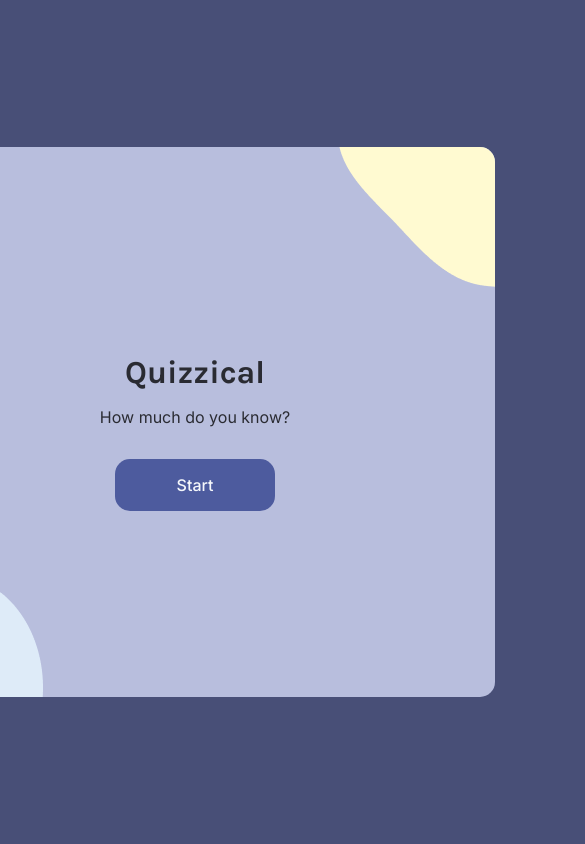
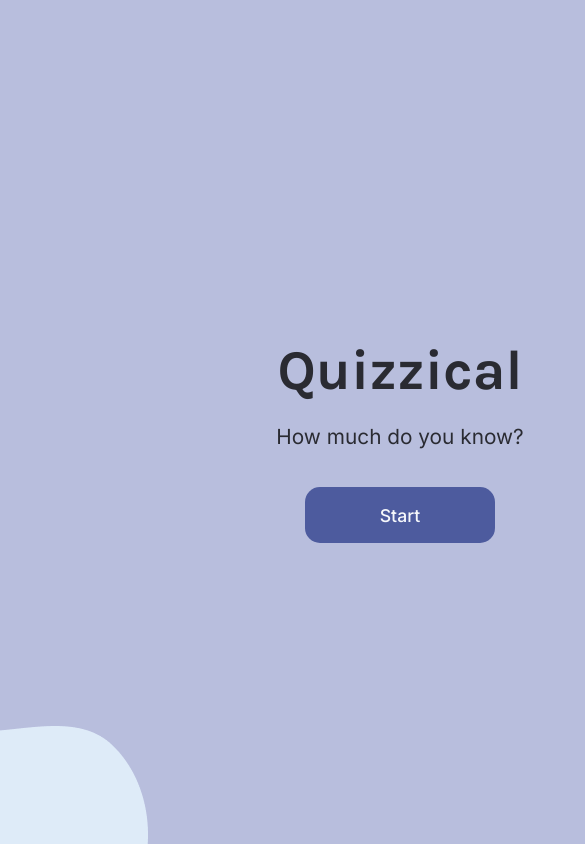
Before and after one commit to gare-Ware/Quizzical, a React (Create React App) app: page / in a window 390 px wide. Shown: the top 844 px of the page, 585 px wide, since content can reach past the window. Built offline with nearby package versions, Linux system fonts and the light colour scheme.

Commit message:
Adding responsiveness
But its not working...

```diff
--- a/public/index.html
+++ b/public/index.html
@@ -6,38 +6,17 @@
     <meta name="viewport" content="width=device-width, initial-scale=1" />
     <meta name="theme-color" content="#000000" />
     <meta
-      name="Quiziccal"
+      name="Quizzical"
       content="How much do you know?"
     />
     <link rel="apple-touch-icon" href="%PUBLIC_URL%/logo192.png" />
-    <!--
-      manifest.json provides metadata used when your web app is installed on a
-      user's mobile device or desktop. See https://developers.google.com/web/fundamentals/web-app-manifest/
-    -->
     <link rel="manifest" href="%PUBLIC_URL%/manifest.json" />
-    <!--
-      Notice the use of %PUBLIC_URL% in the tags above.
-      It will be replaced with the URL of the `public` folder during the build.
-      Only files inside the `public` folder can be referenced from the HTML.
 
-      Unlike "/favicon.ico" or "favicon.ico", "%PUBLIC_URL%/favicon.ico" will
-      work correctly both with client-side routing and a non-root public URL.
-      Learn how to configure a non-root public URL by running `npm run build`.
-    -->
     <title>Quizzical</title>
   </head>
   <body>
     <noscript>You need to enable JavaScript to run this app.</noscript>
     <div id="root"></div>
-    <!--
-      This HTML file is a template.
-      If you open it directly in the browser, you will see an empty page.
 
-      You can add webfonts, meta tags, or analytics to this file.
-      The build step will place the bundled scripts into the <body> tag.
-
-      To begin the development, run `npm start` or `yarn start`.
-      To create a production bundle, use `npm run build` or `yarn build`.
-    -->
   </body>
 </html>
--- a/src/App.js
+++ b/src/App.js
@@ -222,7 +222,7 @@ function App() {
       <Intro startQuiz={startQuiz} /> :
       customizingQuiz && <Customize generateApiUrl={generateApiUrl} buttonStyle={buttonStyle}/>}
       {!initialStart && !customizingQuiz &&
-      <div className='quiz-container quiz-started'>
+      <div className='quiz-container'>
         {questionElements}
         {!quizEnded ?
         <button className='check-answers-btn' onClick={checkAnswers} style={buttonStyle}>Check answers</button> :
--- a/src/Customize.js
+++ b/src/Customize.js
@@ -100,16 +100,16 @@ export default function Customize({ generateApiUrl, buttonStyle }) {
     }
 
     return (
-        <div className="quiz-container customize-container">
+        <div className="customize-container">
             <h3 className="customize-header">Select a category</h3>
             <ul className='customize-options'>
               {categoryElements}
             </ul>
-            <h3 className="customize-header">Select difficulty</h3>
-            <ul className='customize-options'>
+            <h3 className="customize-header customize-header__difficulty">Select difficulty</h3>
+            <ul className='customize-options customize-options__difficulties'>
               {difficultyElements}
             </ul>
-            <button className="start-btn" onClick={() => generateApiUrl(apiUrlData)} style={buttonStyle}>Start quiz</button>
+            <button className="start-quiz-btn" onClick={() => generateApiUrl(apiUrlData)} style={buttonStyle}>Start quiz</button>
         </div>
     )
 }
--- a/src/index.css
+++ b/src/index.css
@@ -7,6 +7,7 @@
 
 body {
   margin: 0;
+  padding: 0;
   font-family: -apple-system, BlinkMacSystemFont, 'Segoe UI', 'Roboto', 'Oxygen',
     'Ubuntu', 'Cantarell', 'Fira Sans', 'Droid Sans', 'Helvetica Neue',
     sans-serif;
@@ -14,11 +15,16 @@ body {
   -moz-osx-font-smoothing: grayscale;
   background-color: #484f77;
   color: rgba(0, 0, 0, 0.774);
-  height: 100vh;
+  min-height: 100vh;
   display: flex;
   justify-content: center;
   align-items: center;
 }
+
+/* #root {
+  margin: 0;
+  padding: 0;
+} */
 
 code {
   font-family: source-code-pro, Menlo, Monaco, Consolas, 'Courier New',
@@ -58,8 +64,9 @@ button:active {
 /* ---App window--- */
 
 .app {
-  min-height: 550px;
-  width: 600px;
+  min-height: 675px;
+  min-width: 800px;
+  max-width: 60vw;
   font-family: 'Inter', sans-serif;
   background-color: #b8bedd;
   border-radius: 15px;
@@ -67,6 +74,7 @@ button:active {
   flex-direction: column;
   justify-content: center;
   align-items: center;
+  margin: 0;
 }
 
 /* ---Intro screen--- */
@@ -76,18 +84,21 @@ button:active {
   flex-direction: column;
   justify-content: center;
   align-items: center;
-  height: 550px;
+  height: 675px;
   width: 100%;
   border-radius: 15px;
   background-image: url("/imgs/blob-yellow.png"), url("/imgs/blob-blue.png");
   background-repeat: no-repeat;
   background-position: top right, bottom left;
+  font-size: 1.3rem;
 }
 .intro__title {
   margin-bottom: 0;
+  font-size: 3.5rem;
 }
 .intro__start-btn {
-  width: 160px;
+  width: 190px;
+  font-size: 1.1rem;
 }
 
 /* ---Customize screen--- */
@@ -98,10 +109,19 @@ button:active {
   background-image: url("/imgs/blob-yellow.png"), url("/imgs/blob-blue.png");
   background-repeat: no-repeat;
   background-position: 105% -5%, bottom left;
-  min-height: 550px;
+  height: 675px;
+  max-width: 800px;
+  padding: 2em 2em;
+  display: flex;
+  flex-direction: column;
+  justify-content: flex-start;
+  align-items: center;
 }
 .customize-header {
-  font-size: 1rem;
+  font-size: 1.5rem;
+}
+.customize-header__difficulty {
+  margin: 0 0 .6em 0;
 }
 .customize-options {
   width: 100%;
@@ -110,38 +130,38 @@ button:active {
   padding-left: 0;
   justify-content: center;
 }
+.customize-options__difficulties {
+  padding-left: 1em;
+}
 .customize-options .option {
-  margin-bottom: 1.5em;
+  margin-bottom: 1em;
+  margin-right: 1em;
 }
-.start-btn {
-  width: 160px;
-  align-self: center;
+.start-quiz-btn {
+  width: 190px;
+  margin: 0 0 1em 0;
 }
 
-/* ---Quiz container--- */
+/* ---Quiz screen--- */
 
 .quiz-container {
-  padding: 3em 5em;
-  font-size: .7rem;
+  padding: 3em 4em;
   display: flex;
   flex-direction: column;
   justify-content: space-between;
-  height: 100%;
-}
-.quiz-started {
   background-image: url("/imgs/blob-yellow.png"), url("/imgs/blob-blue.png");
   background-repeat: no-repeat;
-  background-position: 107% -7%, -10% 110%;
+  background-position: 105% -3%, -9% 107%;
   border-radius: 15px;
   width: 100%;
   height: 100%;
-  min-height: 550px;
+  min-height: 675px;
 }
 .quiz-question {
   border-bottom: 1px solid #33333349;
 }
 .quiz-question__question {
-  font-size: .9rem;
+  font-size: 1rem;
 }
 .quiz-question__options {
   display: flex;
@@ -149,12 +169,12 @@ button:active {
   list-style: none;
   padding-left: 0;
   margin-bottom: 1.3em;
+  font-size: 0.8rem;
 }
 .option {
-  font-size: .6rem;
   font-weight: 500;
   border: 1px solid #293264;
-  padding: .4em 1.1em;
+  padding: .3em 1.1em;
   min-width: 65px;
   border-radius: 15px;
   margin-right: 1.4em;
@@ -173,9 +193,10 @@ button:active {
   border: 1px solid #4D5B9E;
 }
 .check-answers-btn {
-  width: 120px;
+  width: 180px;
   align-self: center;
   margin-top: 2em;
+  font-size: .9rem;
 }
 .quiz-ended-container {
   display: flex;
@@ -195,7 +216,7 @@ button:active {
 .play-again-btn {
   margin-top: 0;
   margin-right: 2em;
-  padding: .8em 3em;
+  padding: .8em 2.5em;
   position: absolute;
   right: 34%;
   animation: playAgainSlide 600ms forwards;
@@ -229,3 +250,48 @@ button:active {
   0% { transform: rotate(0deg); }
   100% { transform: rotate(360deg); }
 }
+
+@media (max-width: 820px){
+
+  body {
+    display: block;
+  }
+  #root {
+    /* overflow: hidden; */
+  }
+  .app {
+    height: 100vh;
+    min-height: none;
+    min-width: none;
+    max-width: none;
+    width: 100vw;
+    border-radius: 0px;
+    display: flex;
+    flex-direction: column;
+    justify-content: center;
+    align-items: center;
+  }
+  .intro {
+    height: 100%;
+    border-radius: 0px;
+  }
+  .customize-container {
+    border-radius: 0px;
+    height: 100%;
+    max-width: none;
+    padding: 2em 2em;
+    justify-content: center;
+    background-position: 100% 0%, bottom left;
+  }
+  .quiz-container {
+    justify-content: center;
+    background-position: 100% 0%, bottom left;
+    border-radius: 0px;
+  }
+  .quiz-question__question {
+    font-size: 1.2rem;
+  }
+  .quiz-question__options {
+    font-size: 1rem;
+  }
+}
```
